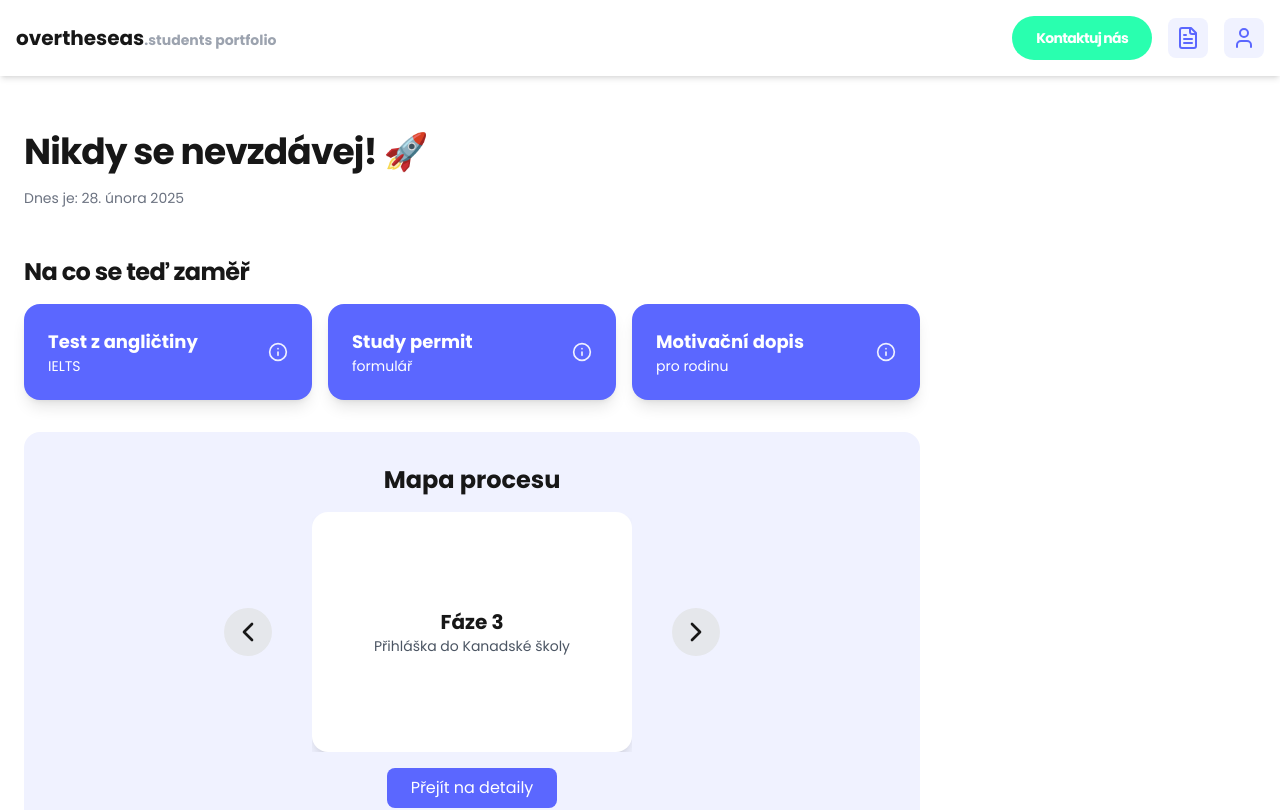
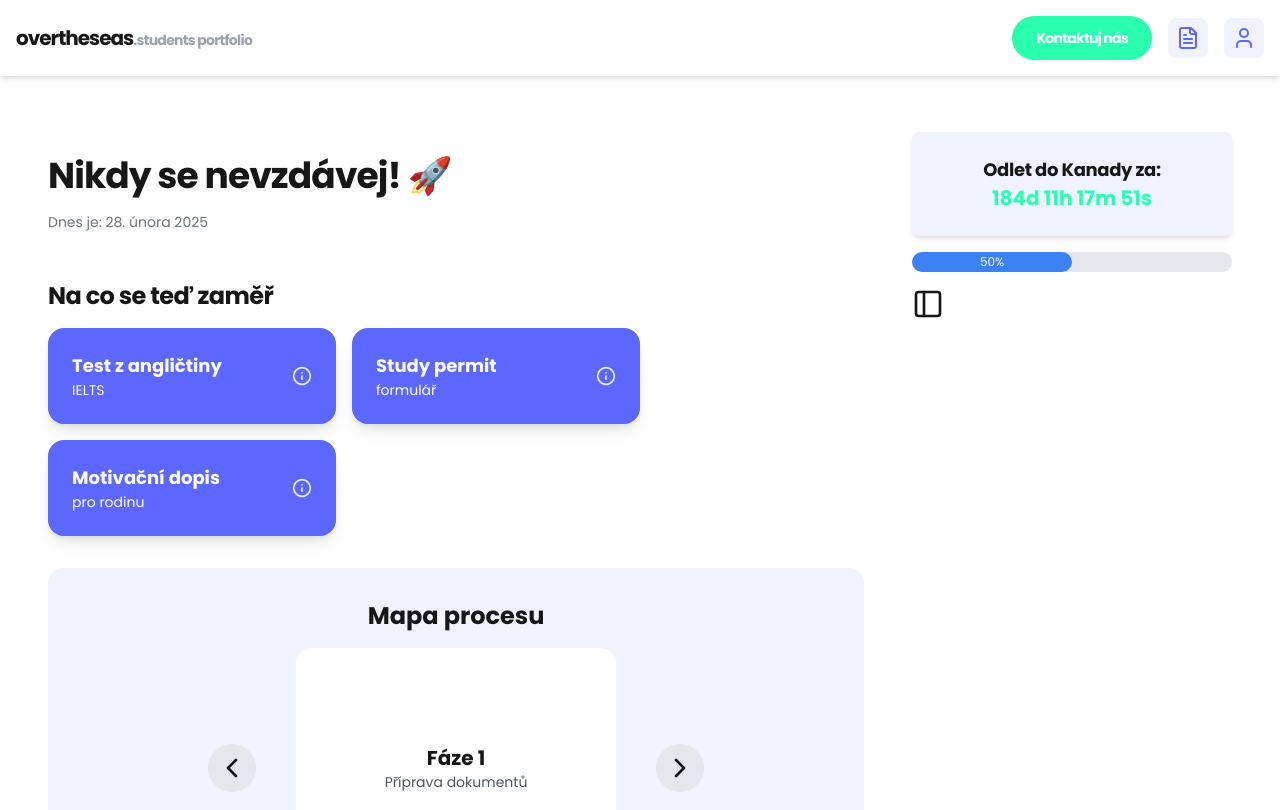
Before and after one commit to OndraCharvat/overtheseas-frontend, a Next.js app: page / in a window 1280 px wide. Shown: the top 810 px of the page. Built offline with nearby package versions, Linux system fonts and the light colour scheme.

Commit message:
sidebar on right side

```diff
--- a/app/components/CountdownTimer.tsx
+++ b/app/components/CountdownTimer.tsx
@@ -43,9 +43,9 @@ const CountdownTimer = ({ targetDate }: CountdownTimerProps) => {
   }
 
   return (
-    <div className=" relative p-4 bg-white rounded-lg shadow-md">
-      <h3 className="text-lg font-semibold">Odlet do Kanady za:</h3>
-      <p className="text-xl">{timeLeft.dní}d {timeLeft.hodin}h {timeLeft.minut}m {timeLeft.sekund}s</p>
+    <div className="relative mt-12 p-6 bg-brightpurple rounded-lg text-center shadow-md">
+      <h3 className="text-lg font-bold tracking-[-0.02em]">Odlet do Kanady za:</h3>
+      <p className="text-xl text-secondary font-bold">{timeLeft.dní}d {timeLeft.hodin}h {timeLeft.minut}m {timeLeft.sekund}s</p>
     </div>
   );
 };
--- a/app/components/Navbar.tsx
+++ b/app/components/Navbar.tsx
@@ -7,11 +7,11 @@ const Navbar = () => {
   const [isOpen, setIsOpen] = useState(false);
 
   return (
-    <nav className=" flex items-center justify-between p-4 bg-white shadow-md">
+    <nav className="flex items-center justify-between p-4 bg-white shadow-md">
       {/* Logo jako tlačítko */}
       <Link href="/" className="text-xl font-bold">
-        <span className="font-black">overtheseas</span>
-        <span className="text-sm text-gray-400" >.students portfolio</span>
+        <span className="font-black tracking-[-0.05em]">overtheseas</span>
+        <span className="text-sm text-gray-400 tracking-[-0.05em]" >.students portfolio</span>
       </Link>
 
       {/* Mobilní menu tlačítko */}
--- a/app/components/ProcessMap.tsx
+++ b/app/components/ProcessMap.tsx
@@ -3,6 +3,7 @@ import { useState } from "react";
 import { motion, AnimatePresence } from "framer-motion";
 import { useSwipeable } from "react-swipeable";
 import { ChevronLeft, ChevronRight } from "lucide-react";
+import Link from "next/link";
 import PhaseCard from "./PhaseCard";
 
 const phases = [
@@ -16,7 +17,7 @@ const phases = [
 ];
 
 const ProcessMap = () => {
-  const [index, setIndex] = useState(2);
+  const [index, setIndex] = useState(0);
 
   const nextPhase = () => setIndex((prev) => (prev + 1) % phases.length);
   const prevPhase = () => setIndex((prev) => (prev - 1 + phases.length) % phases.length);
@@ -43,9 +44,11 @@ const ProcessMap = () => {
           <ChevronRight size={32} />
         </button>
       </div>
+      <Link href="/section">
       <button className="mt-4 px-6 py-2 bg-purpleots text-white rounded-lg hover:bg-secondary transition">
         Přejít na detaily
       </button>
+      </Link>
     </div>
   );
 };
--- a/app/page.tsx
+++ b/app/page.tsx
@@ -7,14 +7,19 @@ import ProgressBar from "./components/ProgressBar";
 
 export default function Home() {
   return (
-    <main className="p-6">
+    <main className="flex flex-col md:flex-row">
+      <div className="p-12 flex-1">
       <WelcomeMessage />
       <TaskSection />
       <ProcessMap />
+      </div>
+
+      <div className="flex flex-col mr-12 mt-2 gap-4 md:w-1/4">
       <CountdownTimer targetDate="2025-09-01T00:00:00" />
       <ProgressBar progress={50} />
       <Sidebar size={32} />
       {/* Další obsah stránky */}
+      </div>
     </main>
   );
 }
```
